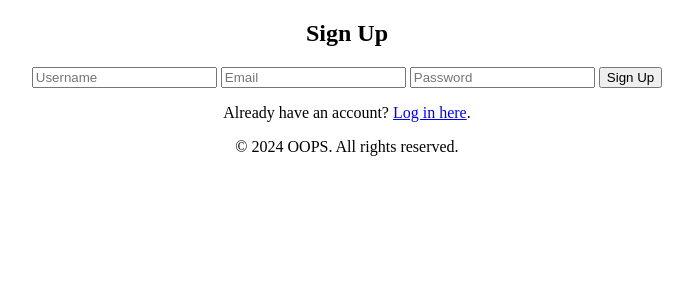
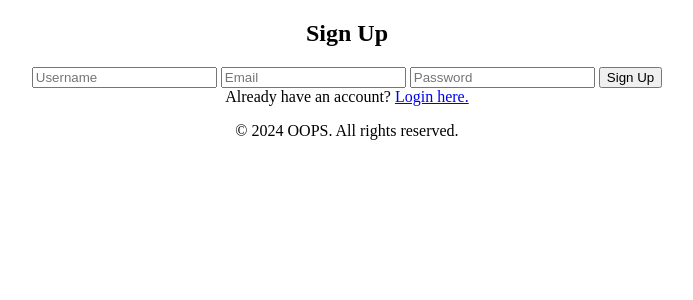
Before and after one commit to HABS8/CEN4090L_OOPS, a Flask app: template templates/signup.html in a window 1280 px wide. Shown: the top 300 px of the page, without its empty margins (293-986 px from the left). Run offline with Flask 3, Linux system fonts and the light colour scheme; the template is opened without the code that fills it, so the values that code supplies are empty.

Commit message:
Add files via upload
update signup and login

```diff
--- a/templates/signup.html
+++ b/templates/signup.html
@@ -12,13 +12,13 @@
     <section class="signup">
         <div class="container">
             <h2>Sign Up</h2>
-            <form action="/profile" method="post"> <!-- Redirect to create_profile.html after signup -->
-                <input type="text" name="username" placeholder="Username" required>
-                <input type="email" name="email" placeholder="Email" required>
-                <input type="password" name="password" placeholder="Password" required>
-                <button type="submit">Sign Up</button>
+            <form action="/signup" method="post" class="form">
+                <input class="username w-input" maxlength="256" name="username" placeholder="Username" type="text" id="username" required>
+                    <input class="email w-input" maxlength="256" name="email" placeholder="Email" type="email" id="email" required>
+                    <input class="password w-input" maxlength="256" name="password" placeholder="Password" type="password" id="password" required>
+                    <button type="submit" class="signup-button w-button">Sign Up</button>
             </form>
-            <p>Already have an account? <a href="/login">Log in here</a>.</p>
+            <div class="text-block-4">Already have an account? <a href="/login">Login here.</a></div>
         </div>
     </section>
 
```
Also changed, not shown: templates/login.html (+6 -5 lines).
